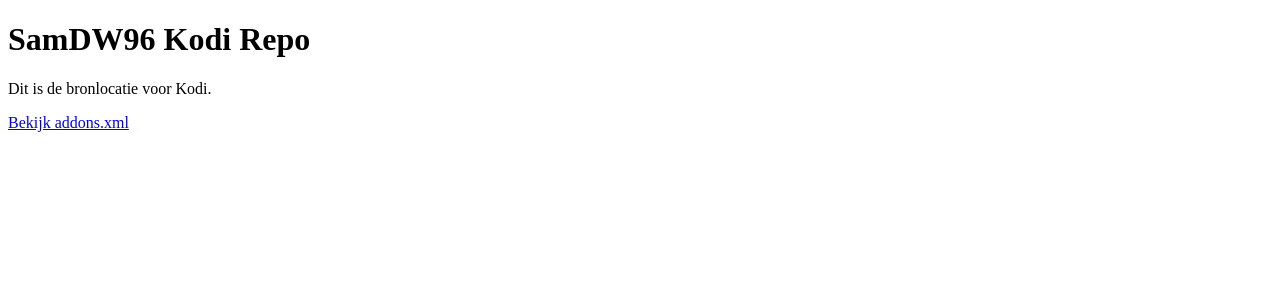
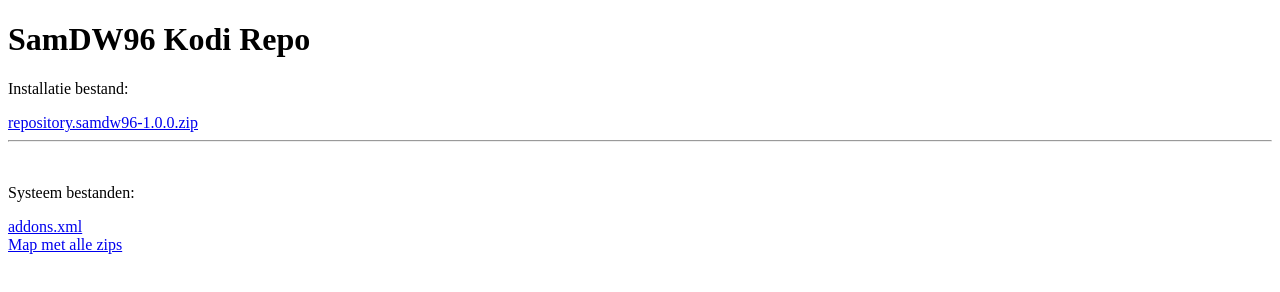
Before and after one commit to SamDW96/repository.samdw96, a plain HTML site: page index.html in a window 1280 px wide. Drawn offline with Linux system fonts and the light colour scheme.

Commit message:
Add installation and system files information

```diff
--- a/index.html
+++ b/index.html
@@ -2,7 +2,11 @@
 <html>
 <body>
 <h1>SamDW96 Kodi Repo</h1>
-<p>Dit is de bronlocatie voor Kodi.</p>
-<a href="addons.xml">Bekijk addons.xml</a><br>
+<p>Installatie bestand:</p>
+<a href="repository.samdw96-1.0.0.zip">repository.samdw96-1.0.0.zip</a>
+<br><hr><br>
+<p>Systeem bestanden:</p>
+<a href="addons.xml">addons.xml</a><br>
+<a href="zips/">Map met alle zips</a>
 </body>
 </html>
```
